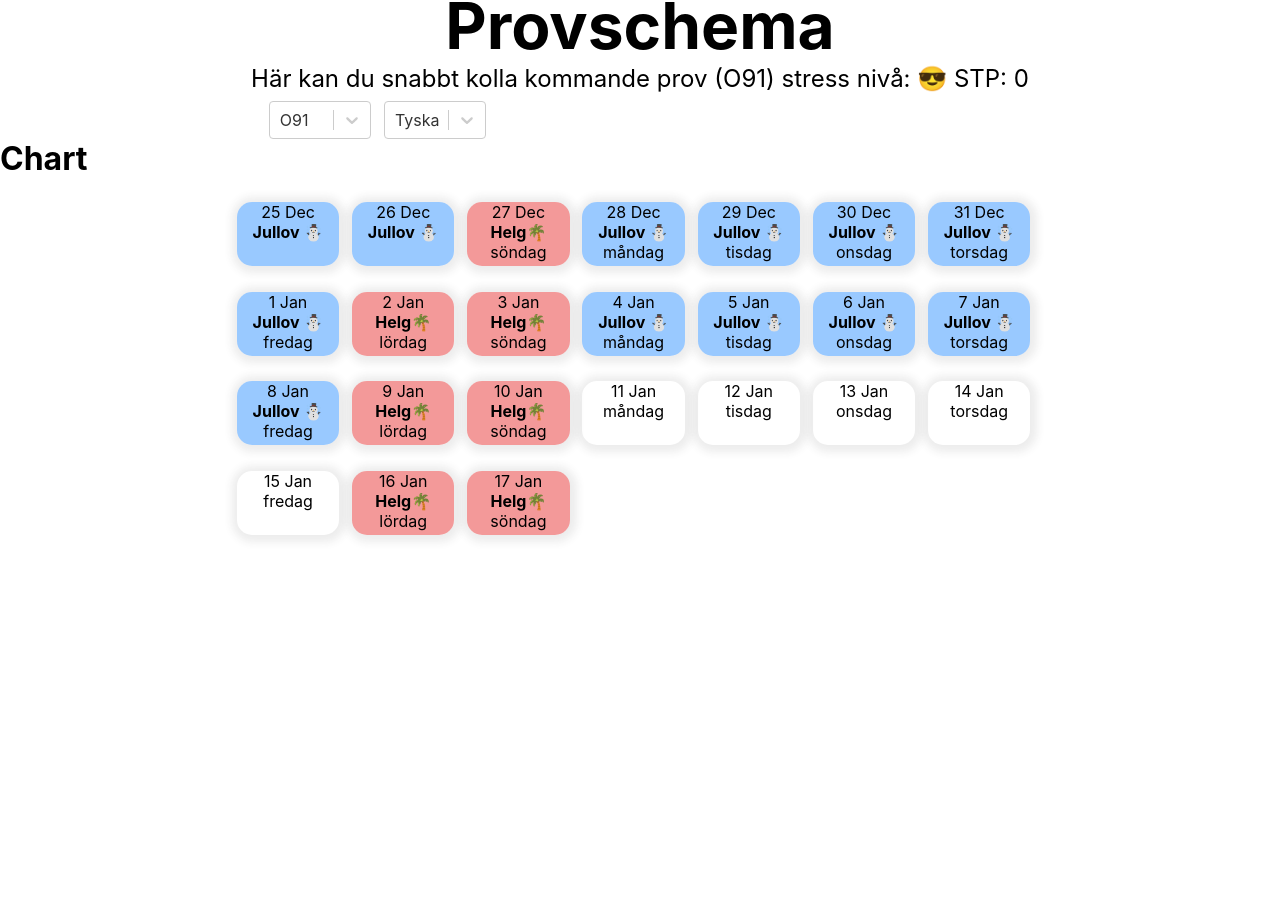
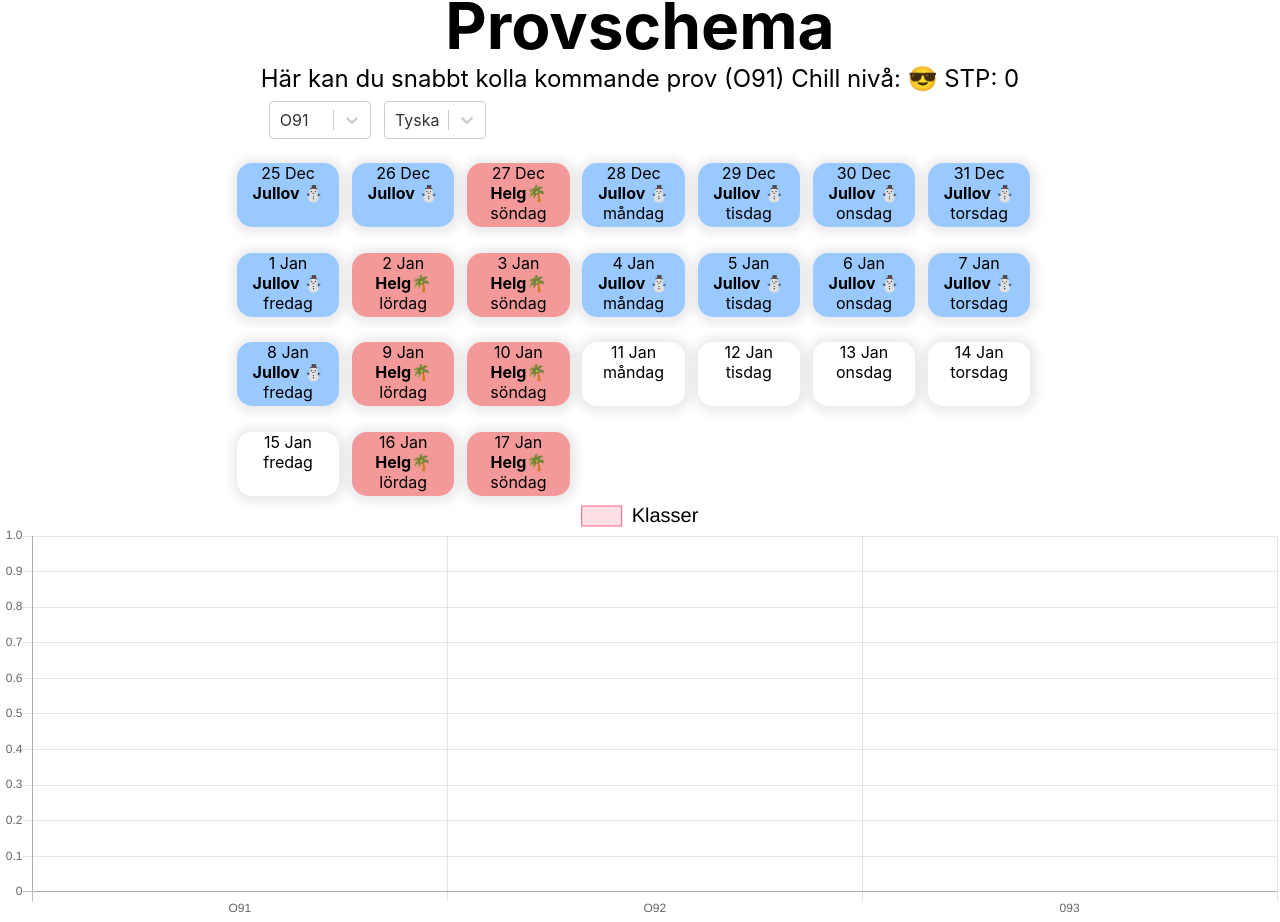
Before and after one commit to Ultimate-hackman/Potatisen.com, a Next.js app: page /kalender in a window 1280 px wide. Shown: the part 87-1009 px from the top of the page. Before the commit the page ends 800 px from the top, so only its background shows below. Built offline with nearby package versions, Linux system fonts and the light colour scheme; no server answers; the database is empty.

Commit message:
basic chart

```diff
--- a/src/components/chart.tsx
+++ b/src/components/chart.tsx
@@ -1,5 +1,60 @@
 import stressPT from '../lib/kalendar/stressPT'
+import { Bar } from 'react-chartjs-2'
+import 'react-chartjs-2'
+export default function chartGen(props) {
+    return <Bar
+    height={200}
+    width={600}
+    options={{
+        matainAspectRatio: true,
+        responsive: true,
+        scales: {
+            yAxes: [
+                {
+                    ticks: {
+                        beginAtZero: true
+                    }
+                }
+            ]
+        },
+        legend: {
+            labels: {
+                // This more specific font property overrides the global property
+                fontSize: 20,
+                fontColor: 'black',
+                fontFamily: 'Helvetica'
+            }
+        },
+        layout: {
+            padding: {
+                width: '50%'
+            }
+        }
+    }}
+    data={{
+        labels:['O91', 'O92', '093'],
+        datasets: [{
+            label: 'Klasser',
+            data: [stressPT("O91", props.language), stressPT("O92", props.language), stressPT("O93", props.language)],
+            backgroundColor: [
+                'rgba(255, 99, 132, 0.2)',
+                'rgba(54, 162, 235, 0.2)',
+                'rgba(255, 206, 86, 0.2)',
+                'rgba(75, 192, 192, 0.2)',
+                'rgba(153, 102, 255, 0.2)',
+                'rgba(255, 159, 64, 0.2)'
+            ],
+            borderColor: [
+                'rgba(255, 99, 132, 1)',
+                'rgba(54, 162, 235, 1)',
+                'rgba(255, 206, 86, 1)',
+                'rgba(75, 192, 192, 1)',
+                'rgba(153, 102, 255, 1)',
+                'rgba(255, 159, 64, 1)'
+            ],
+            borderWidth: 1
 
-export default function chartGen() {
-    return <h1>Chart {stressPT}</h1>
+        }]
+    }}
+    />
 }
--- a/src/components/hatches.tsx
+++ b/src/components/hatches.tsx
@@ -34,10 +34,18 @@ const Text = styled(Title)`
   font-size: ${props => props.size};
   padding-top: 0vh;
 
+  @media only screen and (max-height: 768px) {
+    font-size: 0.6rem;
+    }
+
 `;
 
 const Alert = styled(Text)`
   font-size: 1rem;
+
+  @media only screen and (max-height: 768px) {
+    font-size: 0.85rem;
+    }
 `;
 
 // stuff
--- a/src/pages/kalender.tsx
+++ b/src/pages/kalender.tsx
@@ -52,7 +52,6 @@ const Bar = styled.ul `
 
 
 
-
 export default function Kalender() {
 
   const [ugg, setUgg] = useState("O91")
@@ -82,7 +81,7 @@ export default function Kalender() {
         Provschema
         </Title>
         <Title sub top="0vh">
-        Här kan du snabbt kolla kommande prov ({ugg}) stress nivå: {defcon(stress)} STP: {stress}
+        Här kan du snabbt kolla kommande prov ({ugg}) Chill nivå: {defcon(stress)} STP: {stress}
         </Title>
 
 
@@ -90,10 +89,12 @@ export default function Kalender() {
       <Selection options={uggarOption} defaultValue={uggarOption[0]}  onChange={(prop) =>  setUgg(prop.value) } />
       <Selection options={languageOption} defaultValue={languageOption[0]}  onChange={(prop) =>  setLanguage(prop.value) } />
       </Bar>
-      <ChartGen ugg={ugg} language={language}/>
+
 
 
         <Calendar><Hatches ugg={ugg} language={language} /></Calendar>
+        <ChartGen ugg={ugg} language={language}/>
+
 
       </ContentBox>
     </>
```
